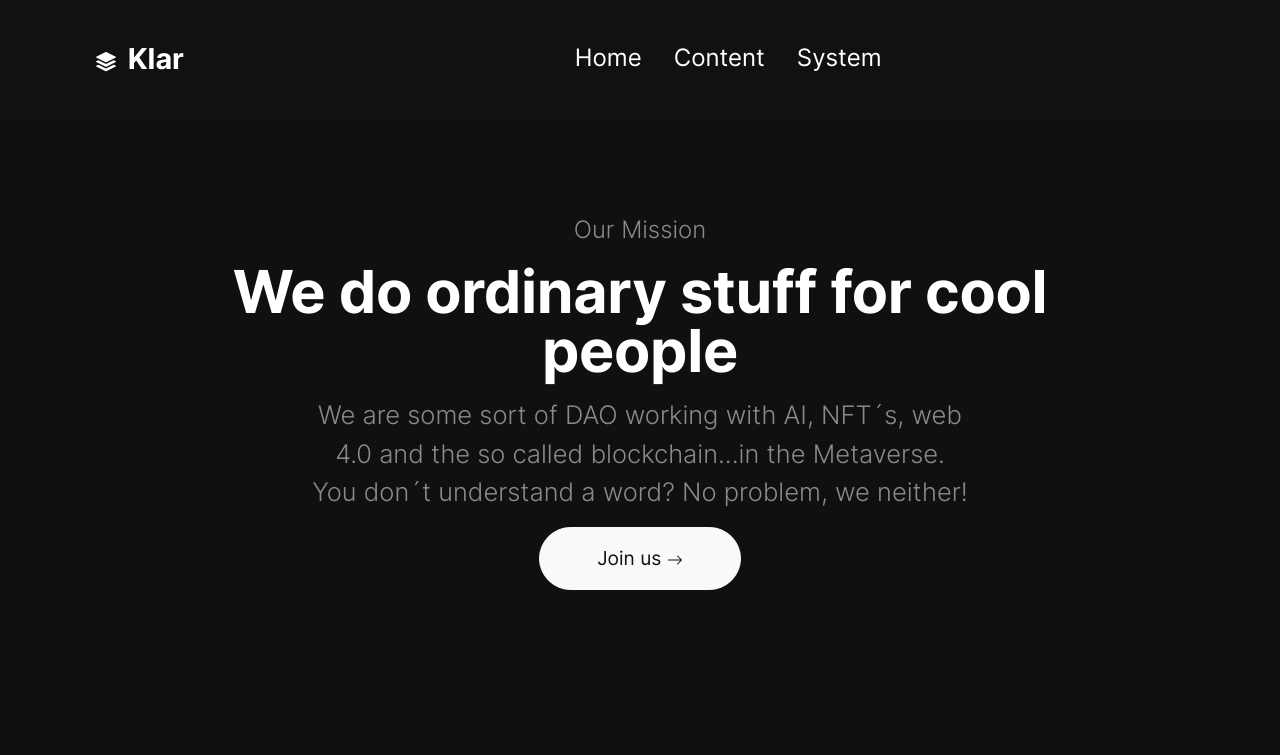
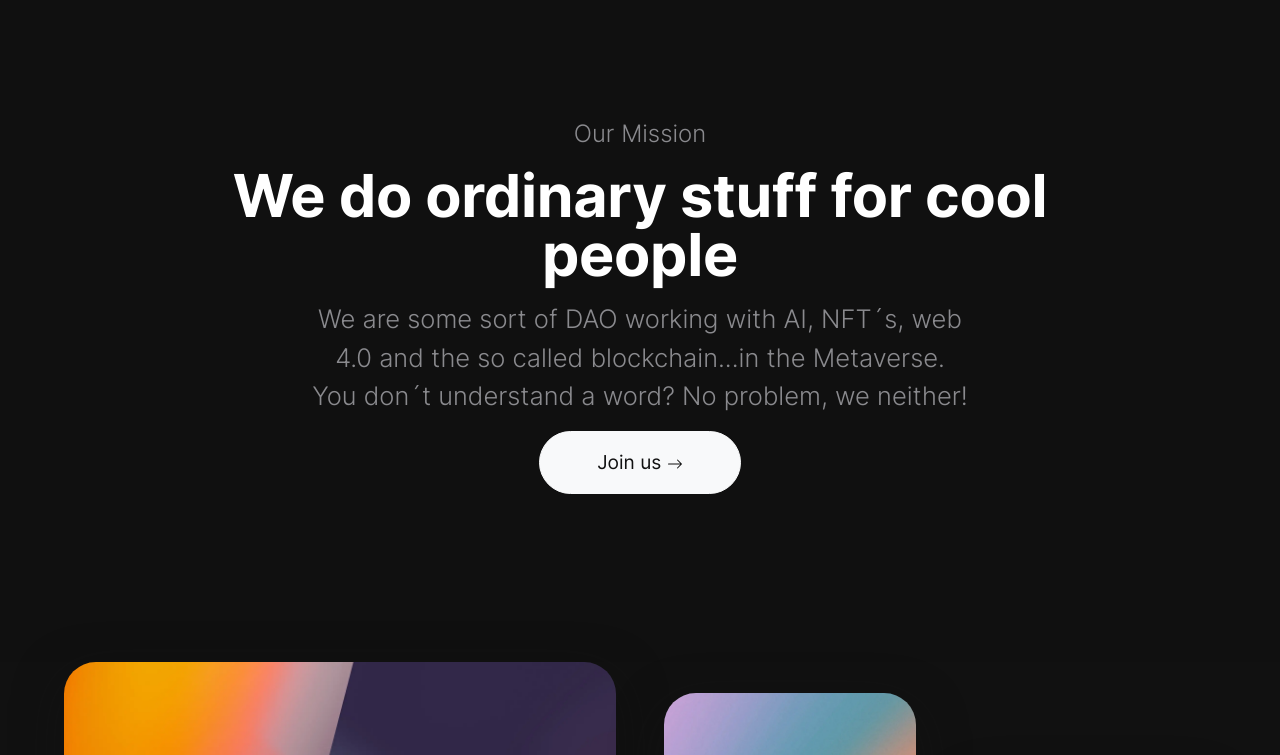
Before and after one commit to mak7im-05/Klar, a plain HTML site: page index.html in a window 1280 px wide. Shown: the top 755 px of the page. Drawn offline with Linux system fonts and the light colour scheme.

Commit message:
Add files via upload

```diff
--- a/index.html
+++ b/index.html
@@ -4,7 +4,7 @@
 <head>
 	<meta charset="utf-8">
 	<meta name="viewport" content="width=device-width,initial-scale=1,shrink-to-fit=no">
-	<meta name="description" content="A well made and handcrafted Bootstrap 5 template">
+	<meta name="description" content="A well made and handcrafted Bootstrap 5">
 	<link rel="apple-touch-icon" sizes="180x180" href="img/apple-touch-icon.png">
 	<link rel="icon" type="image/png" sizes="32x32" href="img/favicon-32x32.png">
 	<link rel="icon" type="image/png" sizes="16x16" href="img/favicon-16x16.png">
@@ -65,6 +65,10 @@
 				url('fonts/inter-v12-latin-700.woff') format('woff');
 			/* Chrome 6+, Firefox 3.6+, IE 9+, Safari 5.1+ */
 		}
+
+		.max {
+			padding-top: 0px;
+		}
 	</style>
 
 
@@ -72,45 +76,13 @@
 
 <body class="bg-black text-white mt-0" data-bs-spy="scroll" data-bs-target="#navScroll">
 
-	<nav id="navScroll" class="navbar navbar-dark bg-black fixed-top px-vw-5" tabindex="0">
-		<div class="container">
-			<a class="navbar-brand pe-md-4 fs-4 col-12 col-md-auto text-center" href="index.html">
-				<svg xmlns="http://www.w3.org/2000/svg" width="20" height="20" fill="currentColor" class="bi bi-stack"
-					viewBox="0 0 16 16">
-					<path
-						d="m14.12 10.163 1.715.858c.22.11.22.424 0 .534L8.267 15.34a.598.598 0 0 1-.534 0L.165 11.555a.299.299 0 0 1 0-.534l1.716-.858 5.317 2.659c.505.252 1.1.252 1.604 0l5.317-2.66zM7.733.063a.598.598 0 0 1 .534 0l7.568 3.784a.3.3 0 0 1 0 .535L8.267 8.165a.598.598 0 0 1-.534 0L.165 4.382a.299.299 0 0 1 0-.535L7.733.063z" />
-					<path
-						d="m14.12 6.576 1.715.858c.22.11.22.424 0 .534l-7.568 3.784a.598.598 0 0 1-.534 0L.165 7.968a.299.299 0 0 1 0-.534l1.716-.858 5.317 2.659c.505.252 1.1.252 1.604 0l5.317-2.659z" />
-				</svg>
-				<span class="ms-md-1 mt-1 fw-bolder me-md-5">Klar</span>
-			</a>
 
-			<ul class="navbar-nav mx-auto mb-2 mb-lg-0 list-group list-group-horizontal">
-				<li class="nav-item">
-					<a class="nav-link fs-5" href="index.html" aria-label="Homepage">
-						Home
-					</a>
-				</li>
-				<li class="nav-item">
-					<a class="nav-link fs-5" href="content.html" aria-label="A sample content page">
-						Content
-					</a>
-				</li>
-				<li class="nav-item">
-					<a class="nav-link fs-5" href="system.html" aria-label="A system message page">
-						System
-					</a>
-				</li>
-
-			</ul>
-		</div>
-	</nav>
 
 	<main>
 		<div class="w-100 overflow-hidden position-relative bg-black text-white" data-aos="fade">
 			<div class="position-absolute w-100 h-100 bg-black opacity-75 top-0 start-0"></div>
 			<div class="container py-vh-4 position-relative mt-5 px-vw-5 text-center">
-				<div class="row d-flex align-items-center justify-content-center py-vh-5">
+				<div class="row d-flex align-items-center justify-content-center py-vh-5 max">
 					<div class="col-12 col-xl-10">
 						<span class="h5 text-secondary fw-lighter">Our Mission</span>
 						<h1 class="display-huge mt-3 mb-3 lh-1">We do ordinary stuff for cool people</h1>
@@ -121,7 +93,7 @@
 							neither!</p>
 					</div>
 					<div class="col-12 text-center">
-						<a href="#" class="btn btn-xl btn-light">Join us
+						<a href="./system.html" class="btn btn-xl btn-light">Join us
 							<svg xmlns="http://www.w3.org/2000/svg" width="16" height="16" fill="currentColor"
 								class="bi bi-arrow-right" viewBox="0 0 16 16">
 								<path fill-rule="evenodd"
@@ -602,9 +574,6 @@
 				</div>
 			</div>
 		</div>
-		<div class="container text-center small py-vh-2 border-top border-dark">Made by
-			<a href="https://templatedeck.com" class="link-fancy link-fancy-light" target="_blank">templatedeck.com</a>
-		</div>
 	</footer>
 
 
```
